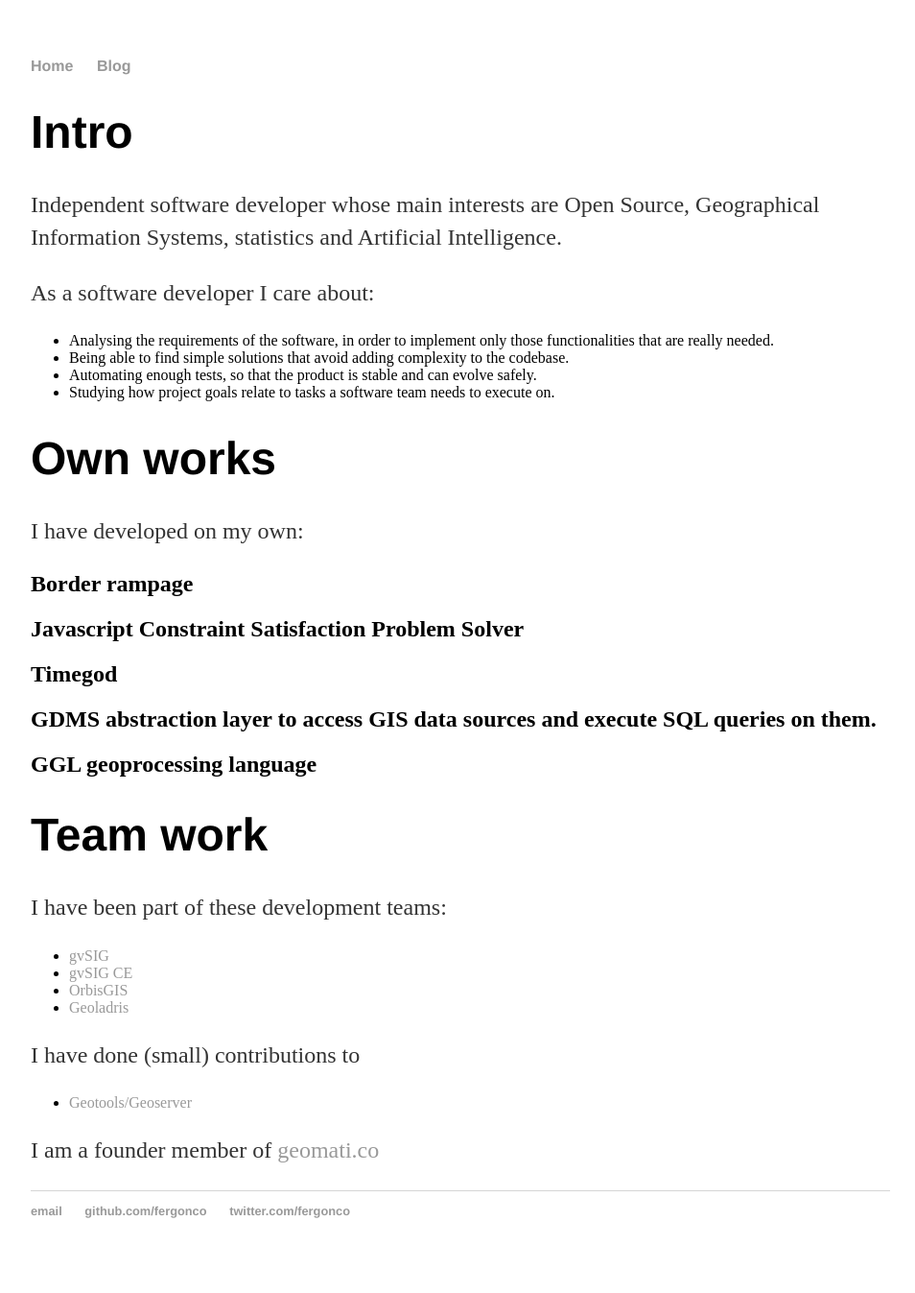
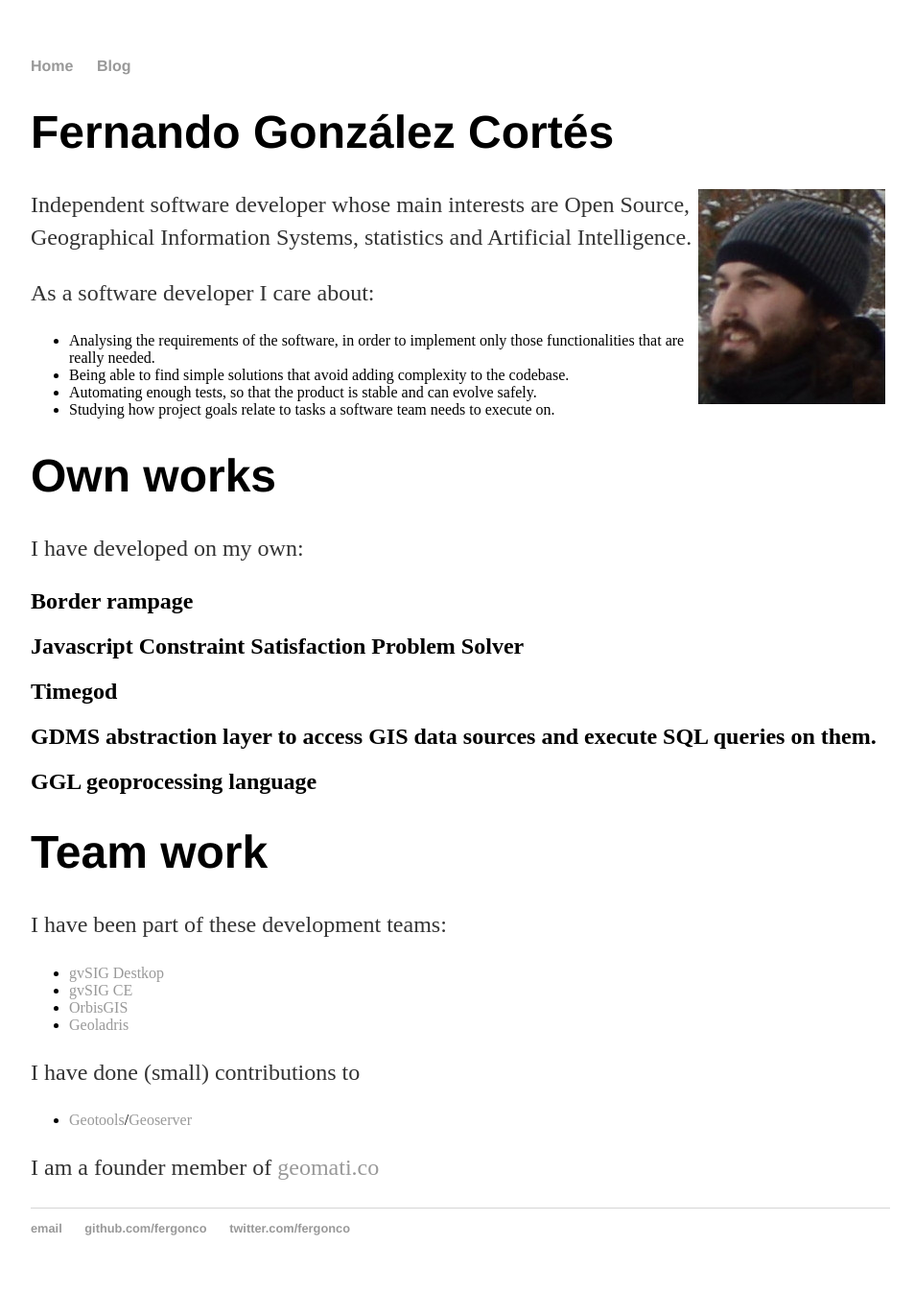
Before and after one commit to fergonco/fergonco.github.io, a Jekyll site: the page built from index.md, in a window 1280 px wide. Shown: the whole page at 96% size, without its empty margins (160-1114 px from the left). Built offline with Jekyll 4.4.1, drawn with Linux system fonts in a browser that asks for light colours.

Commit message:
Picture. Links to projects.

```diff
--- a/_layouts/default.html
+++ b/_layouts/default.html
@@ -3,6 +3,7 @@
 		<head>
 			<title>{{ page.title }}</title>
 			<!-- link to main stylesheet -->
+			<meta http-equiv="Content-Type" content="text/html;charset=utf-8">
 			<link rel="stylesheet" type="text/css" href="/css/main.css">
 		</head>
 		<body>
--- a/css/main.css
+++ b/css/main.css
@@ -1,6 +1,10 @@
 body {
     margin: 60px auto;
     width: 70%;
+}
+img {
+    float: right;
+    margin-right: 5px;
 }
 nav ul, footer ul {
     font-family:'Helvetica', 'Arial', 'Sans-Serif';
--- a/index.md
+++ b/index.md
@@ -3,9 +3,11 @@
 title: Fernando González Cortés
 ---
 
-# Intro
+[foto]: foto.jpg
 
-Independent software developer whose main interests are Open Source, Geographical Information Systems, statistics and Artificial Intelligence.
+# Fernando González Cortés
+
+![fergonco][foto] Independent software developer whose main interests are Open Source, Geographical Information Systems, statistics and Artificial Intelligence.
 
 As a software developer I care about:
 
@@ -36,13 +38,13 @@
 
 I have been part of these development teams:
 
-* [gvSIG]()
-* [gvSIG CE]()
-* [OrbisGIS]()
-* [Geoladris]()
+* [gvSIG Destkop](http://www.gvsig.com/es/productos/gvsig-desktop)
+* [gvSIG CE](http://gvsigce.org/)
+* [OrbisGIS](http://orbisgis.org/)
+* [Geoladris](https://github.com/geoladris/core/)
 
 I have done (small) contributions to
 
-* [Geotools/Geoserver]()
+* [Geotools](http://geotools.org/)/[Geoserver](http://geoserver.org/)
 
 I am a founder member of [geomati.co](http://geomati.co)
```
Also changed, not shown: other parts of index.md (+1 -1 lines), foto.jpg (added).
